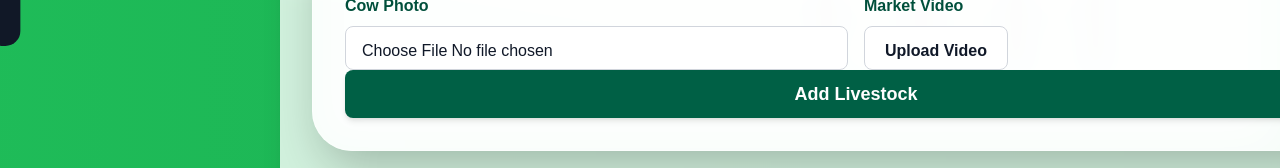
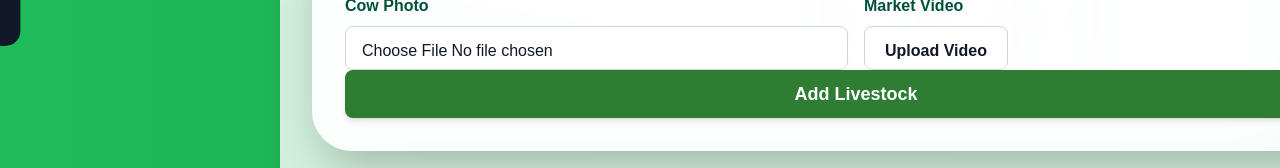
Before and after one commit to brandonkimathi54-prog/livestock-farm, a Next.js app: page /admin in a window 1280 px wide. Shown: the part 1286-1454 px from the top of the page. Built offline with nearby package versions, Linux system fonts and the light colour scheme; no server answers.

Commit message:
Fix: Resolved 400 schema error and implemented multi-tenant isolation

```diff
--- a/app/admin/page.tsx
+++ b/app/admin/page.tsx
@@ -732,7 +732,7 @@ async function toggleSaleStatus(cow: Livestock) {
             <button
               type="submit"
               disabled={isSaving}
-              className="inline-flex flex-1 items-center justify-center h-12 rounded-lg bg-emerald-800 px-4 py-2 md:px-6 md:py-4 text-sm md:text-lg font-bold text-white shadow-md transition hover:bg-emerald-900 disabled:cursor-not-allowed disabled:opacity-70"
+              className="inline-flex flex-1 items-center justify-center h-12 rounded-lg bg-[#2E7D32] px-4 py-2 md:px-6 md:py-4 text-sm md:text-lg font-bold text-white shadow-md transition hover:bg-[#2E7D32]/80 disabled:cursor-not-allowed disabled:opacity-70"
             >
               {isSaving ? "Saving..." : editingCowId ? "Update Livestock" : "Add Livestock"}
             </button>
```
